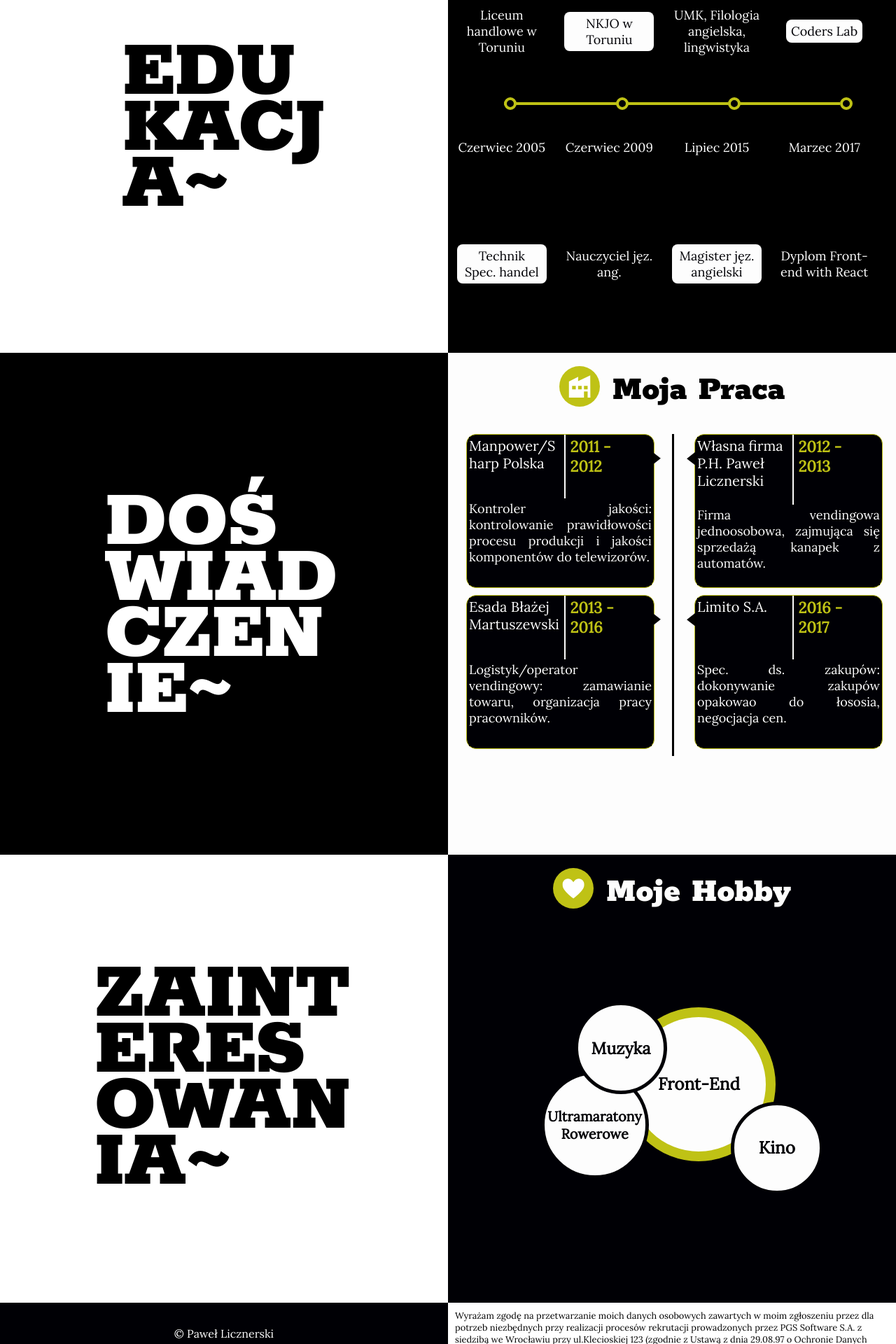
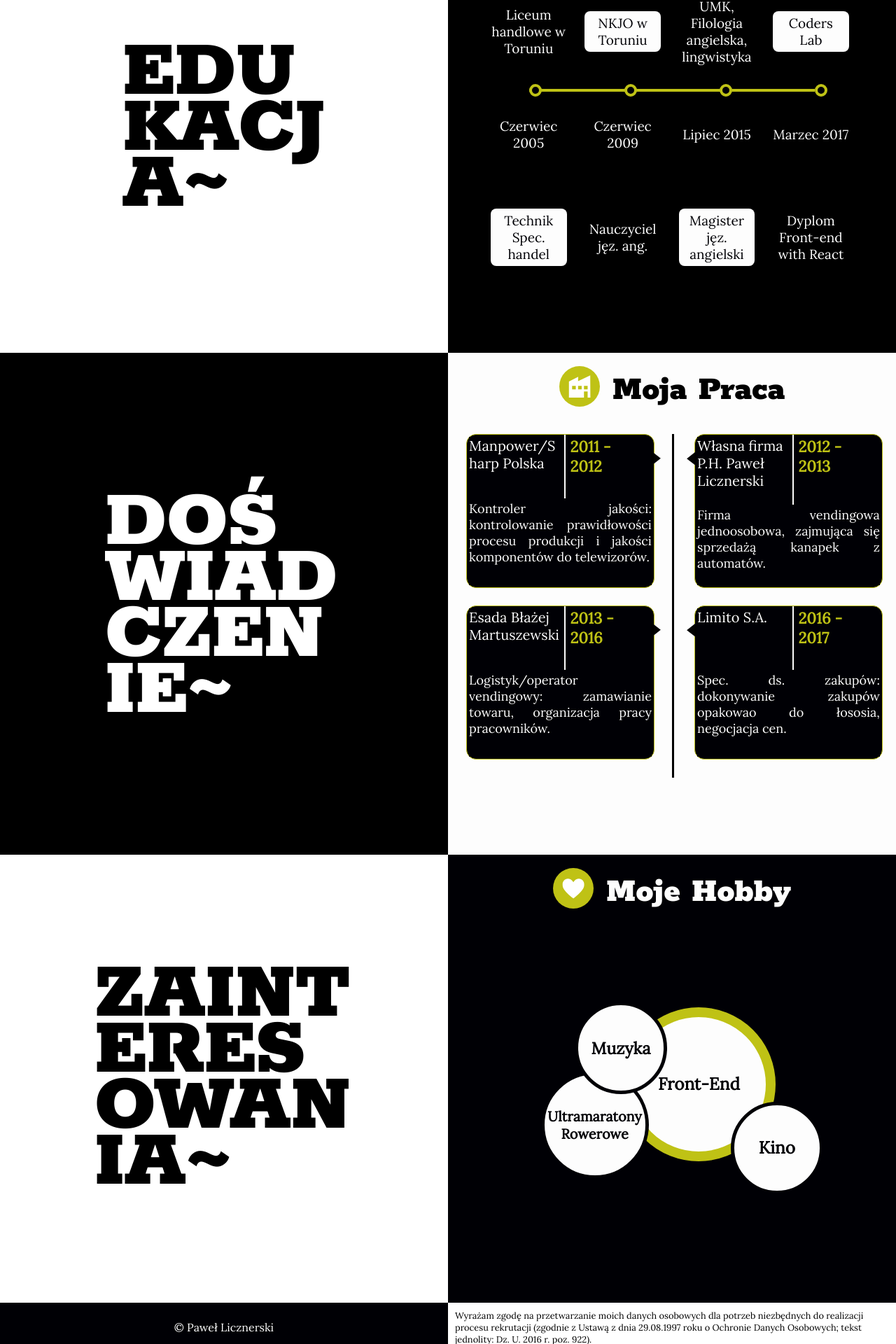
Before and after one commit to pawellicznerski/cv_pawel, a React (Create React App) app: page / in a window 1280 px wide. Shown: the part 2056-3976 px from the top of the page at 70% size. Built offline with nearby package versions, Linux system fonts and the light colour scheme.

Commit message:
trying debugging

```diff
--- a/src/App.css
+++ b/src/App.css
@@ -593,7 +593,7 @@
       min-height: 244px; } }
   @media (min-width: 760px) {
     .education__education-progress-bar {
-      width: 100%;
+      width: 85%;
       min-height: 300px; } }
   @media (min-width: 1400px) {
     .education__education-progress-bar {
@@ -613,7 +613,7 @@
         height: 80px; } }
     @media (min-width: 760px) {
       .education__education-progress-bar__el {
-        height: 13vw; } }
+        height: 11.5vw; } }
     @media (min-width: 1400px) {
       .education__education-progress-bar__el {
         height: auto;
@@ -680,7 +680,7 @@
         font-size: 14px; } }
     @media (min-width: 1000px) {
       .education__education-progress-bar .education__education-progress-bar__el__item__text {
-        font-size: 18px; } }
+        font-size: 19px; } }
     @media (min-width: 1400px) {
       .education__education-progress-bar .education__education-progress-bar__el__item__text {
         font-size: 26px; } }
@@ -905,7 +905,7 @@
     width: 42vw;
     min-height: 220px;
     max-height: 250px;
-    margin: 0 0 10px 10px;
+    margin: 0 0 2vw 10px;
     position: relative;
     display: flex;
     flex-wrap: wrap;
--- a/src/components/cv-page/footer/footer.js
+++ b/src/components/cv-page/footer/footer.js
@@ -9,9 +9,7 @@ class Footer extends Component {
           &copy; Paweł Licznerski
         </p>
         <p className="footer__section footer__section_right">
-          Wyrażam zgodę na przetwarzanie moich danych osobowych zawartych w moim zgłoszeniu przez dla potrzeb niezbędnych
-          przy realizacji procesów rekrutacji prowadzonych przez PGS Software S.A. z siedzibą we Wrocławiu przy ul.Klecioskiej 123
-          (zgodnie z Ustawą z dnia 29.08.97 o Ochronie Danych Osobowych; tekst jednolity: DZ.U. z 2002 nr 133 poz.883 ze zm.)
+          Wyrażam zgodę na przetwarzanie moich danych osobowych dla potrzeb niezbędnych do realizacji procesu rekrutacji (zgodnie z Ustawą z dnia 29.08.1997 roku o Ochronie Danych Osobowych; tekst jednolity: Dz. U. 2016 r. poz. 922).
         </p>
       </div>
     );
--- a/src/components/cv-page/main/education/__education__education-progress-bar/_education__education-progress-bar.scss
+++ b/src/components/cv-page/main/education/__education__education-progress-bar/_education__education-progress-bar.scss
@@ -22,7 +22,7 @@
     min-height: 244px;
   };
   @include tablet{
-    width: 100%;
+    width: 85%;
     min-height: 300px;
   };
   @include desktop{
@@ -44,7 +44,7 @@
       height: 80px;
     };
     @include tablet{
-      height: 13vw;
+      height: 11.5vw;
     };
     @include desktop{
       height: auto;
@@ -116,7 +116,7 @@
     font-size: 14px;
   };
   @include laptop{
-    font-size: 18px;
+    font-size: 19px;
   };
   @include desktop{
     font-size: 26px;
--- a/src/components/cv-page/main/experience/_experience.scss
+++ b/src/components/cv-page/main/experience/_experience.scss
@@ -51,7 +51,7 @@
       width: 42vw;
       min-height: 220px;
       max-height: 250px;
-      margin: 0 0 10px 10px;
+      margin: 0 0 2vw 10px;
       position: relative;
       display: flex;
       flex-wrap: wrap;
```
